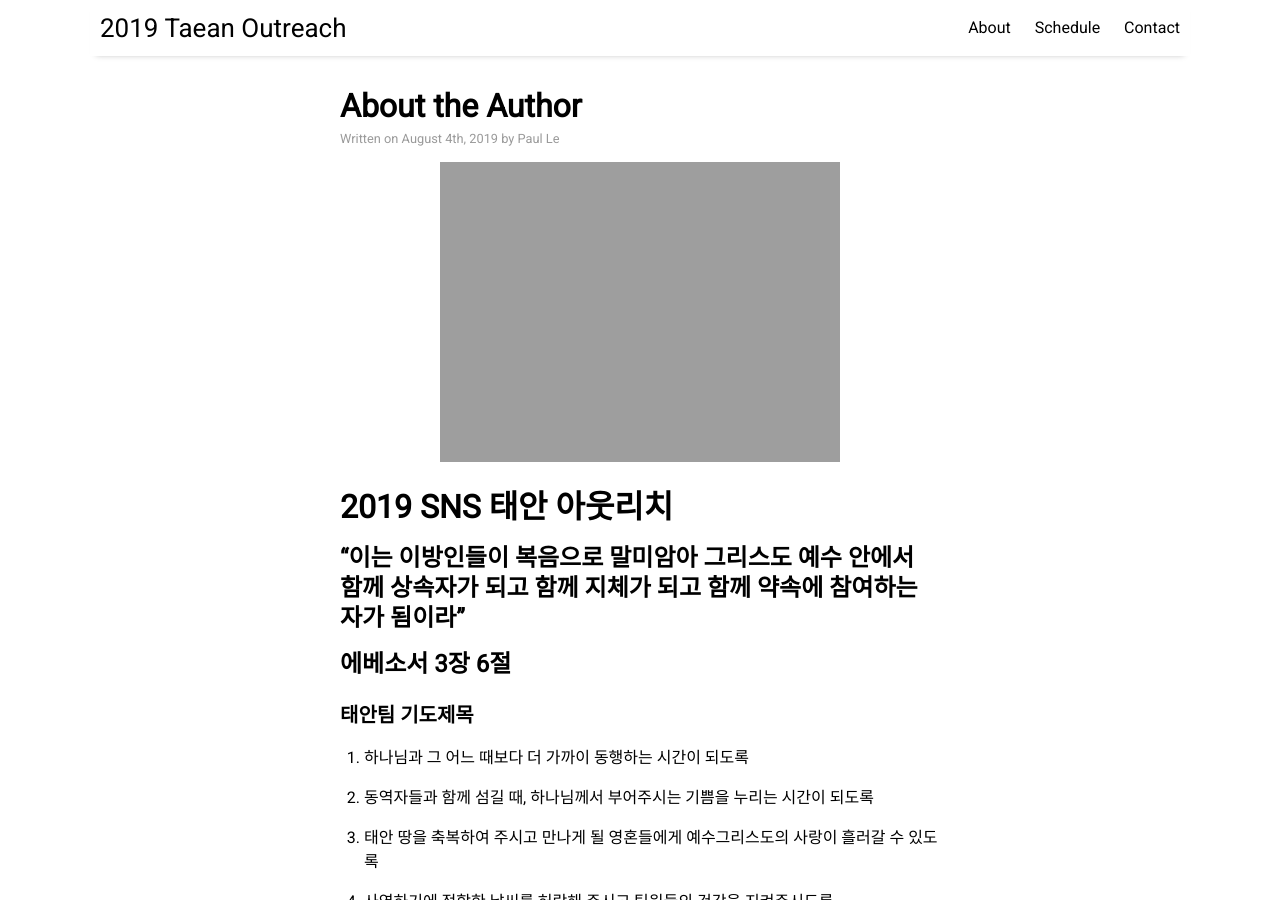
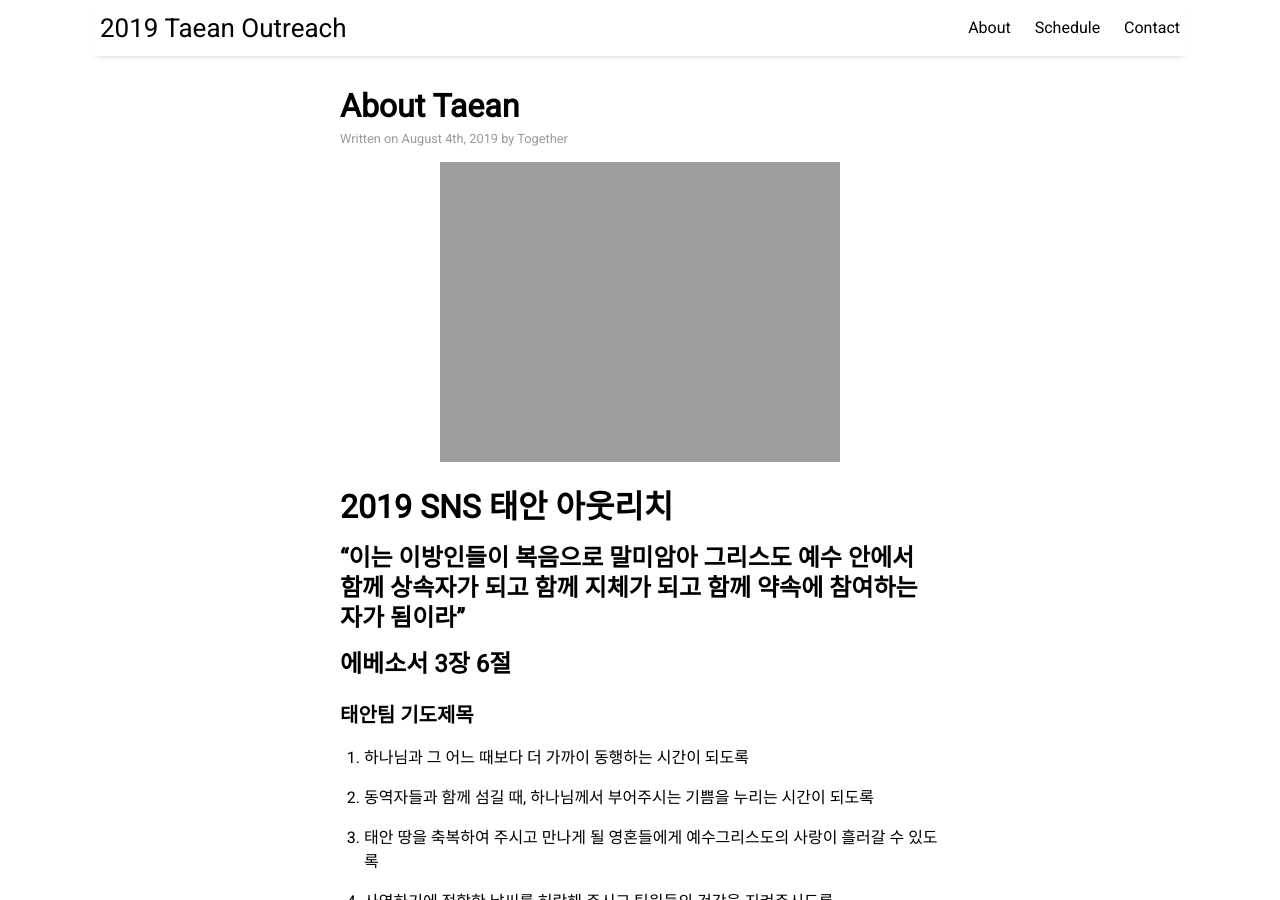
Before and after one commit to taean-outreach/taean-outreach.github.io, a Jekyll site: the page built from _posts/2019-08-04-about.md, in a window 1280 px wide and 900 px high. Built offline with Jekyll 4.4.1, drawn with Linux system fonts in a browser that asks for light colours; nearby versions of some CDN libraries.

Commit message:
Update 2019-08-04-about.md

```diff
--- a/_posts/2019-08-04-about.md
+++ b/_posts/2019-08-04-about.md
@@ -1,7 +1,7 @@
 ---
 layout: post
-title: "About the Author"
-author: "Paul Le"
+title: "About Taean"
+author: "Together"
 categories: facts
 tags: [sample]
 image: taean-1.jpg
```
